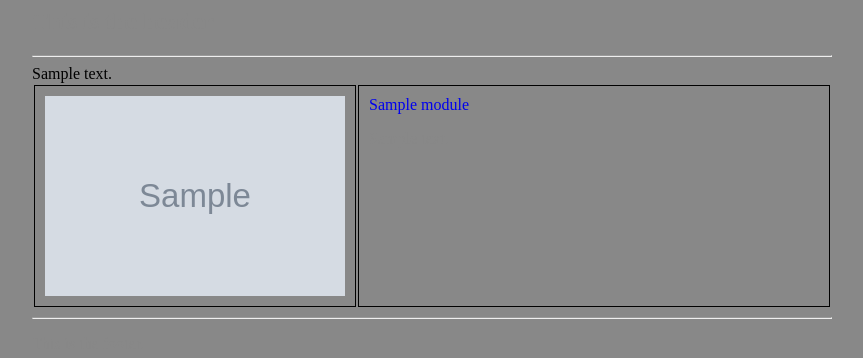
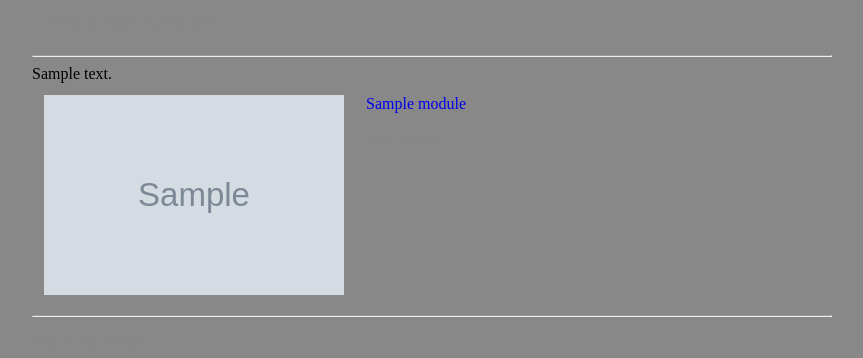
Before and after one commit to Prodge/videoModules, a PHP site: page / in a window 1280 px wide. Shown: the top 358 px of the page, without its empty margins (208-1071 px from the left). Run offline with PHP 8.4, Linux system fonts and the light colour scheme; tables that the repository leaves empty or names only in its code hold one stand-in row (values such as "Sample post"); grey boxes marked "Sample" are stand-in pictures.

Commit message:
removed table borders

```diff
--- a/style.php
+++ b/style.php
@@ -41,10 +41,10 @@
     }
 
     table{
-        width: 750px;
+        width: 100%;
     }
     th, td {
-        border: 1px solid black;
+        border: 0px;
     }
     tr{
         text-align: left;
```
